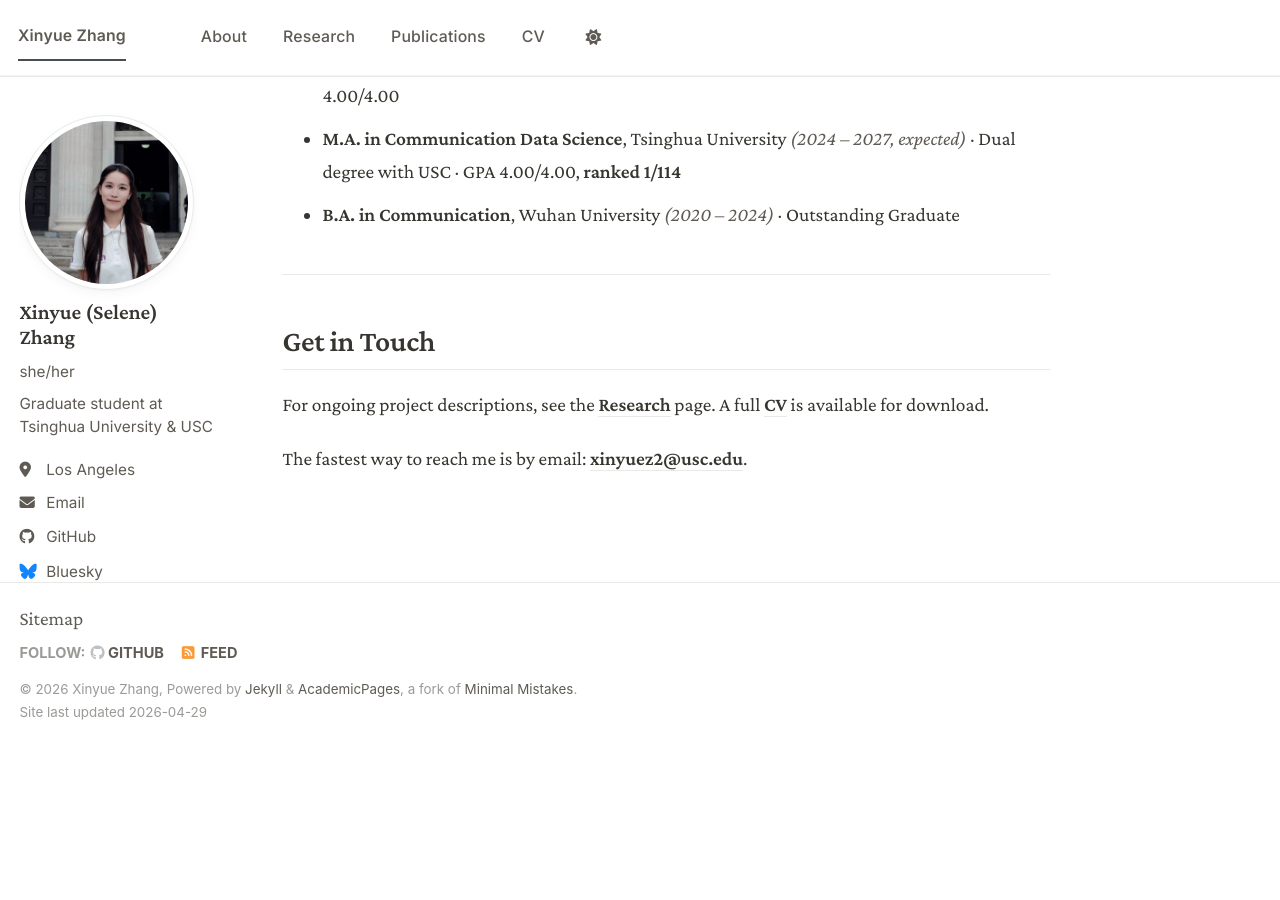
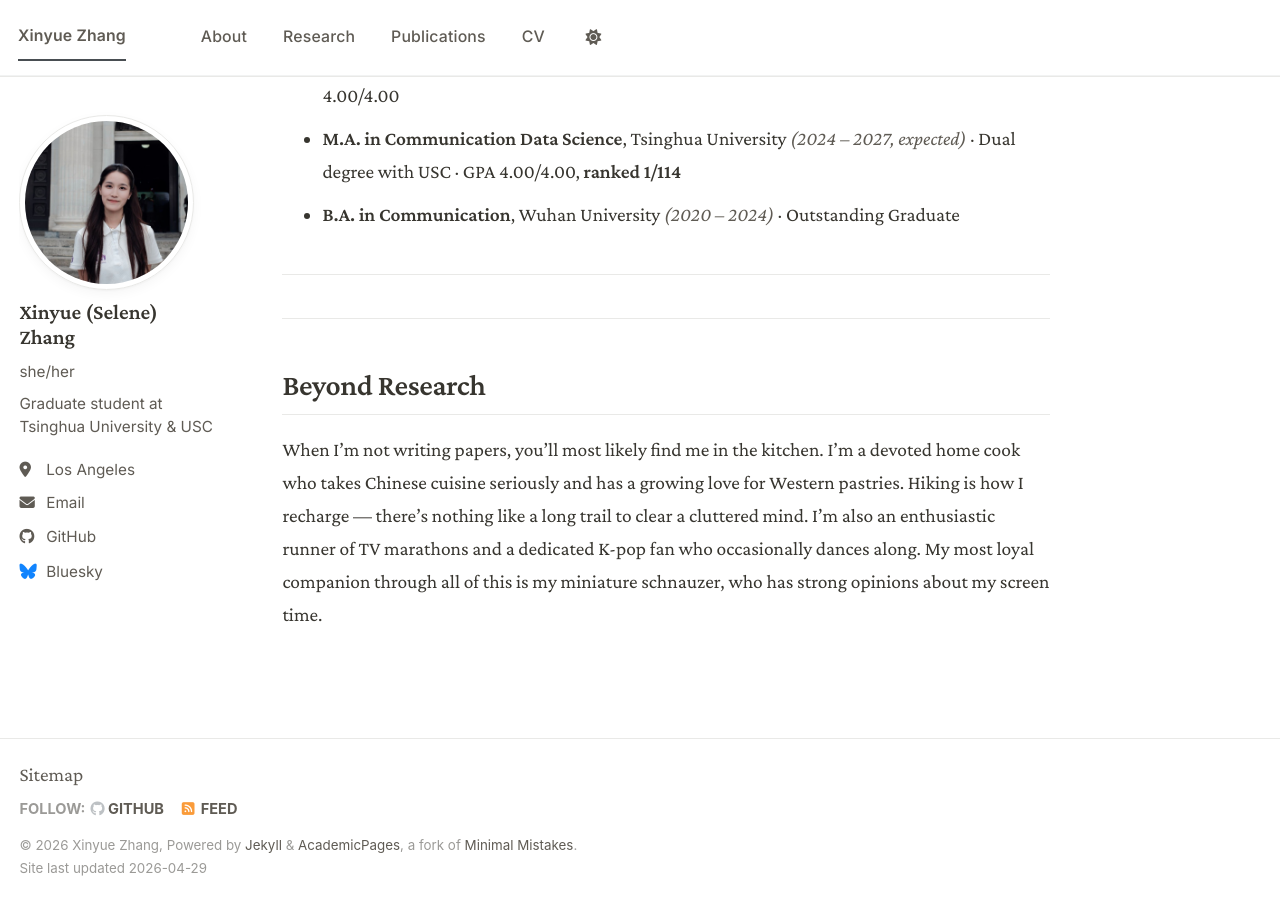
Before and after one commit to xinyuecheung/xinyuecheung.github.io, a Jekyll site: the page built from _pages/about.md, in a window 1280 px wide and 900 px high, scrolled down 1453 px. Built offline with Jekyll 4.4.1, drawn with Linux system fonts in a browser that asks for light colours; a script bundle is joined from its source files by our own code; library files that are not in the unit come from our copies; before the commit the page ends 2197 px from its top, so only the background shows below that.

Commit message:
Update about.md

```diff
--- a/_pages/about.md
+++ b/_pages/about.md
@@ -45,8 +45,8 @@ To answer these, I combine **large-scale computational text analysis** (LLM-as-j
 
 ---
 
-## Get in Touch
+---
 
-For ongoing project descriptions, see the **[Research](/research/)** page. A full **[CV](/files/Academic_CV.pdf)** is available for download.
+## Beyond Research
 
-The fastest way to reach me is by email: **[xinyuez2@usc.edu](mailto:xinyuez2@usc.edu)**.
+When I'm not writing papers, you'll most likely find me in the kitchen. I'm a devoted home cook who takes Chinese cuisine seriously and has a growing love for Western pastries. Hiking is how I recharge — there's nothing like a long trail to clear a cluttered mind. I'm also an enthusiastic runner of TV marathons and a dedicated K-pop fan who occasionally dances along. My most loyal companion through all of this is my miniature schnauzer, who has strong opinions about my screen time.
```
